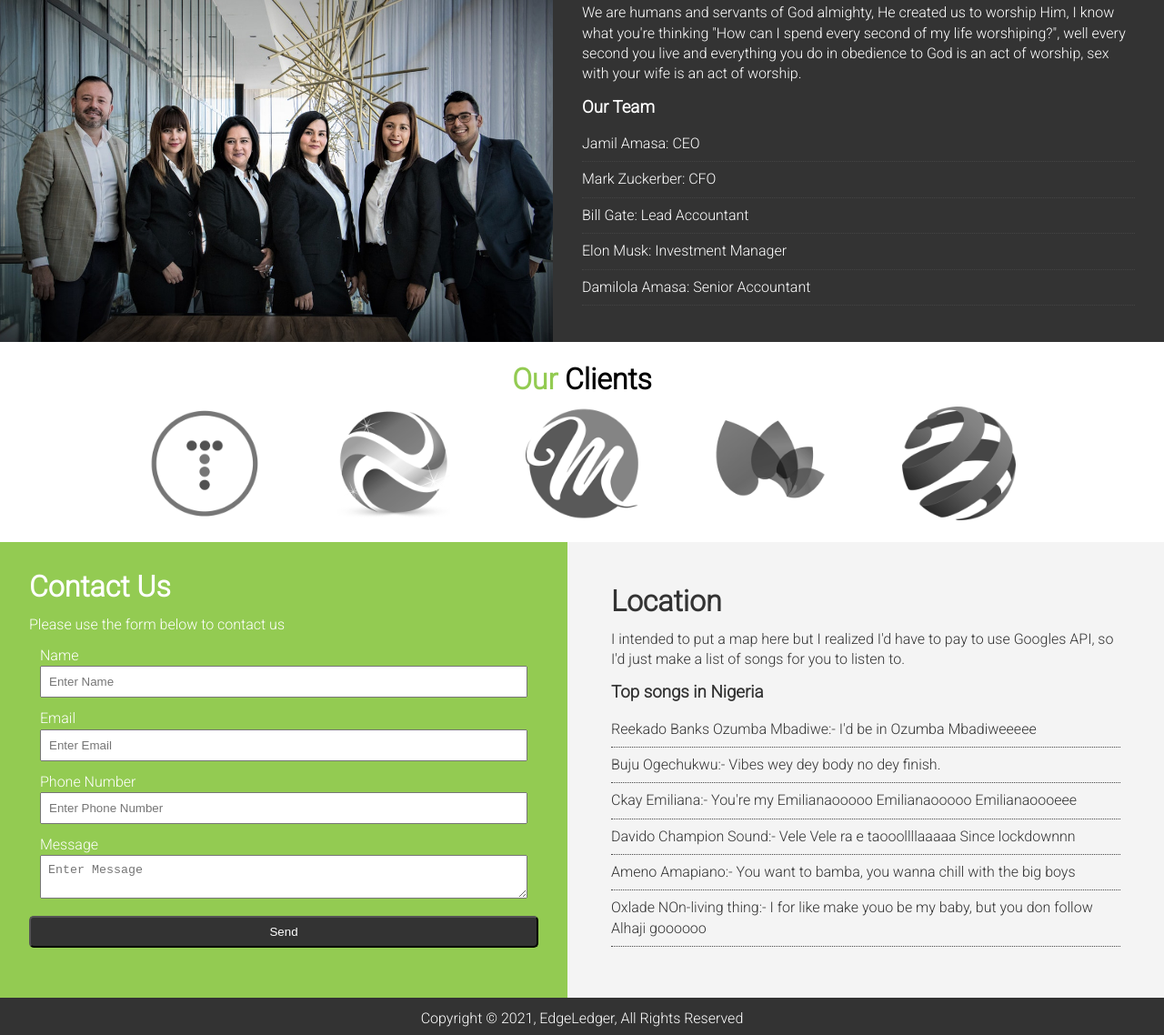
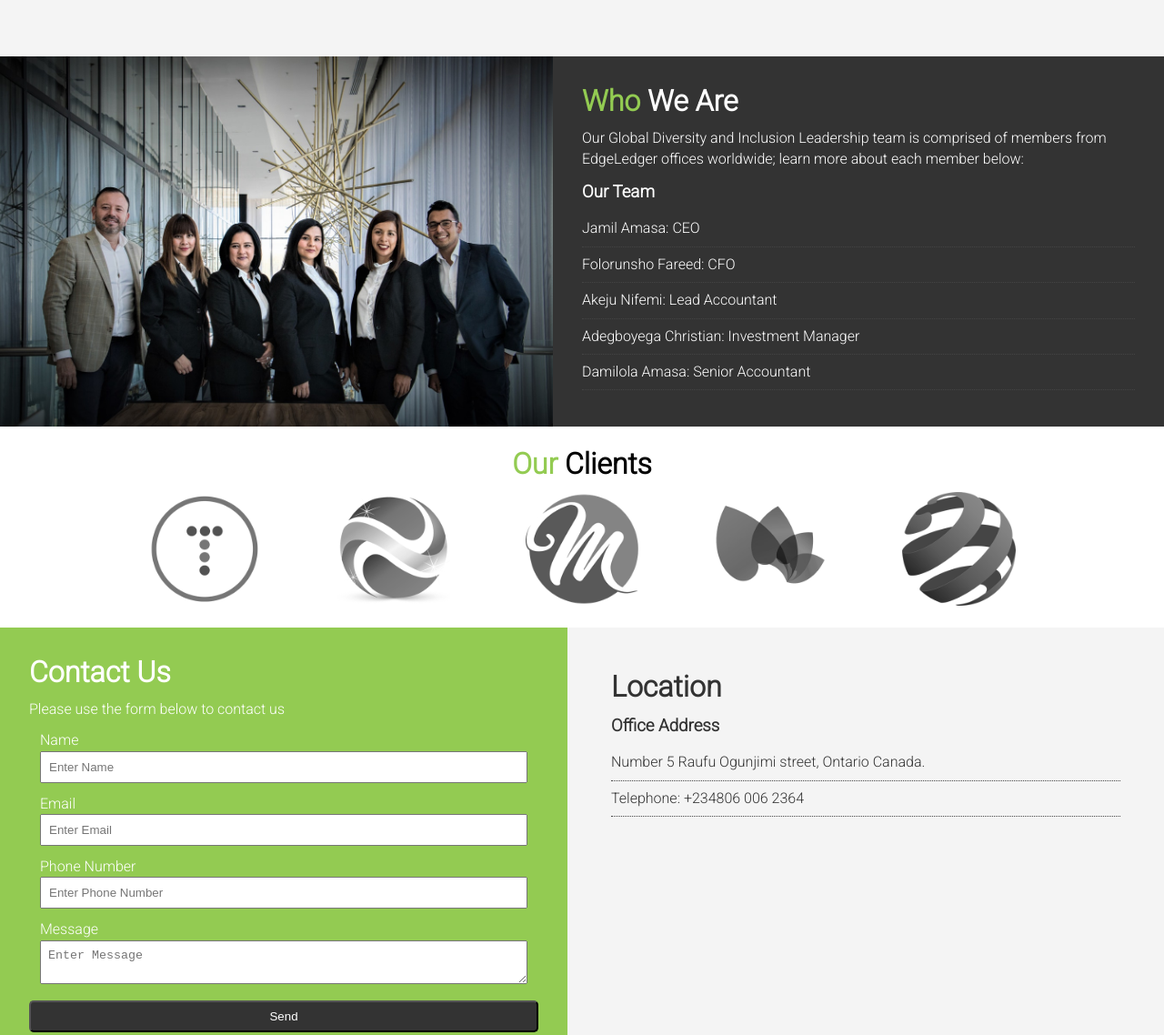
Before and after one commit to Jamilamasa/EdgeLedger, a plain HTML site: page index.html in a window 1280 px wide. Shown: the part 1330-2468 px from the top of the page at 91% size. Drawn offline with nearby package versions, Linux system fonts and the light colour scheme.

Commit message:
Update index.html

```diff
--- a/index.html
+++ b/index.html
@@ -54,8 +54,8 @@
                 <div class="item">
                     <i class="fas fa-pencil-alt fa-2x"></i>
                     <div>
-                        <h3>Free Chow</h3>
-                        <p>Ran out of what to write so here you go, chow is an informal word for food. It is used mostly in Lagos Nigeria, e.g "Boss I wan buy chow" means "Big man I want to purchase a meal"</p>
+                        <h3>Tax Management & Accounting services</h3>
+                        <p>Our multidisciplinary teams of professionals, industry knowledge, and cutting-edge technology can help you comply with tax and accounting legislation and regulations. You define how you want to collaborate, and we adapt our processes and technology to meet your needs while also taking responsibility for your compliance obligations.</p>
                     </div>
                 </div>
             </div>
@@ -67,13 +67,13 @@
         <div class="who-img"></div>
         <div class="who-text bg-dark p-2">
             <h2 class="m-heading"><span class="text-primary">Who</span> We Are</h2>
-            <p>We are humans and servants of God almighty, He created us to worship Him, I know what you're thinking "How can I spend every second of my life worshiping?", well every second you live and everything you do in obedience to God is an act of worship, sex with your wife is an act of worship.</p>
+            <p>Our Global Diversity and Inclusion Leadership team is comprised of members from EdgeLedger offices worldwide; learn more about each member below:</p>
             <h3>Our Team</h3>
             <ul class="list">
                 <li>Jamil Amasa: CEO</li>
-                <li>Mark Zuckerber: CFO</li>
-                <li>Bill Gate: Lead Accountant</li>
-                <li>Elon Musk: Investment Manager</li>
+                <li>Folorunsho Fareed: CFO</li>
+                <li>Akeju Nifemi: Lead Accountant</li>
+                <li>Adegboyega Christian: Investment Manager</li>
                 <li>Damilola Amasa: Senior Accountant</li>
             </ul>
         </div>
@@ -117,15 +117,10 @@
         </div>
         <div class="map bg-light p-3">
             <h2 class="m-heading">Location</h2>
-            <p>I intended to put a map here but I realized I'd have to pay to use Googles API, so I'd just make a list of songs for you to listen to.</p>
-            <h3>Top songs in Nigeria</h3>
+            <h3>Office Address</h3>
             <ul class="list">
-                <li>Reekado Banks Ozumba Mbadiwe:- I'd be in Ozumba Mbadiweeeee</li>
-                <li>Buju Ogechukwu:- Vibes wey dey body no dey finish.</li>
-                <li>Ckay Emiliana:- You're my Emilianaooooo Emilianaooooo Emilianaoooeee</li>
-                <li>Davido Champion Sound:- Vele Vele ra e taooollllaaaaa Since lockdownnn</li>
-                <li>Ameno Amapiano:- You want to bamba, you wanna chill with the big boys </li>
-                <li>Oxlade NOn-living thing:- I for like make youo be my baby, but you don follow Alhaji goooooo </li>
+                <li>Number 5 Raufu Ogunjimi street, Ontario Canada.</li>
+                <li>Telephone: +234806 006 2364</li>
             </ul>
         </div>
     </section>
```
